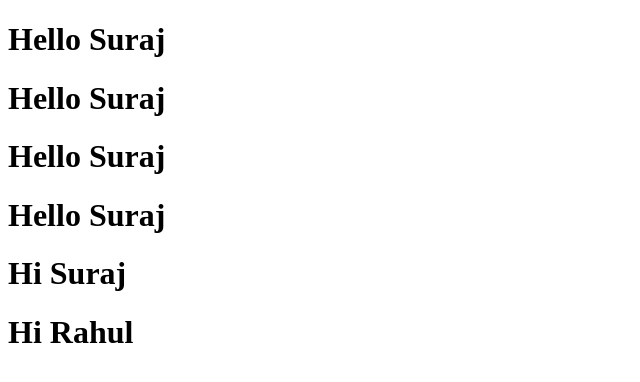
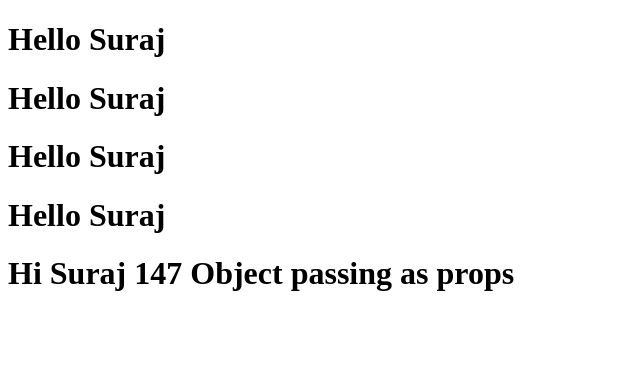
Before and after one commit to SurajCh6613/React-JS, a React (Vite) app in the folder vite-project/: page / in a window 1280 px wide. Shown: the top 382 px of the page, without its empty margins (0-640 px from the left). Built offline with nearby package versions, Linux system fonts and the light colour scheme.

Commit message:
Array ,Object as props

```diff
--- a/vite-project/src/App.jsx
+++ b/vite-project/src/App.jsx
@@ -3,6 +3,12 @@ import Hello from './components/Hello'
 import Props from './components/Props'
 
 const App = () => {
+  const seatNumbers = [1,4,7]  // Array
+  const person = {
+    name:"Suraj",
+    message:"Hi",
+    seatNumbers:[1,4,7],
+  }
   return (
     <div>
       {/* Component use */}
@@ -14,8 +20,9 @@ const App = () => {
       <Hello />
 
       {/* Props in react - Its like a parameter in function*/}
-      <Props name="Suraj" message="Hi"/>
-      <Props name="Rahul" message="Hi"/>
+      {/* <Props name="Suraj" message="Hi"/>
+      <Props name="Rahul" message="Hi" seatNumbers={seatNumbers}/> */}
+      <Props person={person}/>
     </div>
   )
 }
--- a/vite-project/src/components/Props.jsx
+++ b/vite-project/src/components/Props.jsx
@@ -12,7 +12,9 @@ const Props = (props) => {
   return (
     <div>
         <h1>
-            {props.message} {props.name}
+            {/* {props.message} {props.name}   normal props passing
+            {props.message} {props.name}   {props.seatNumbers} Array passing as props */}
+            {props.person.message} {props.person.name}   {props.person.seatNumbers} Object passing as props
         </h1>
     </div>
   )
```
